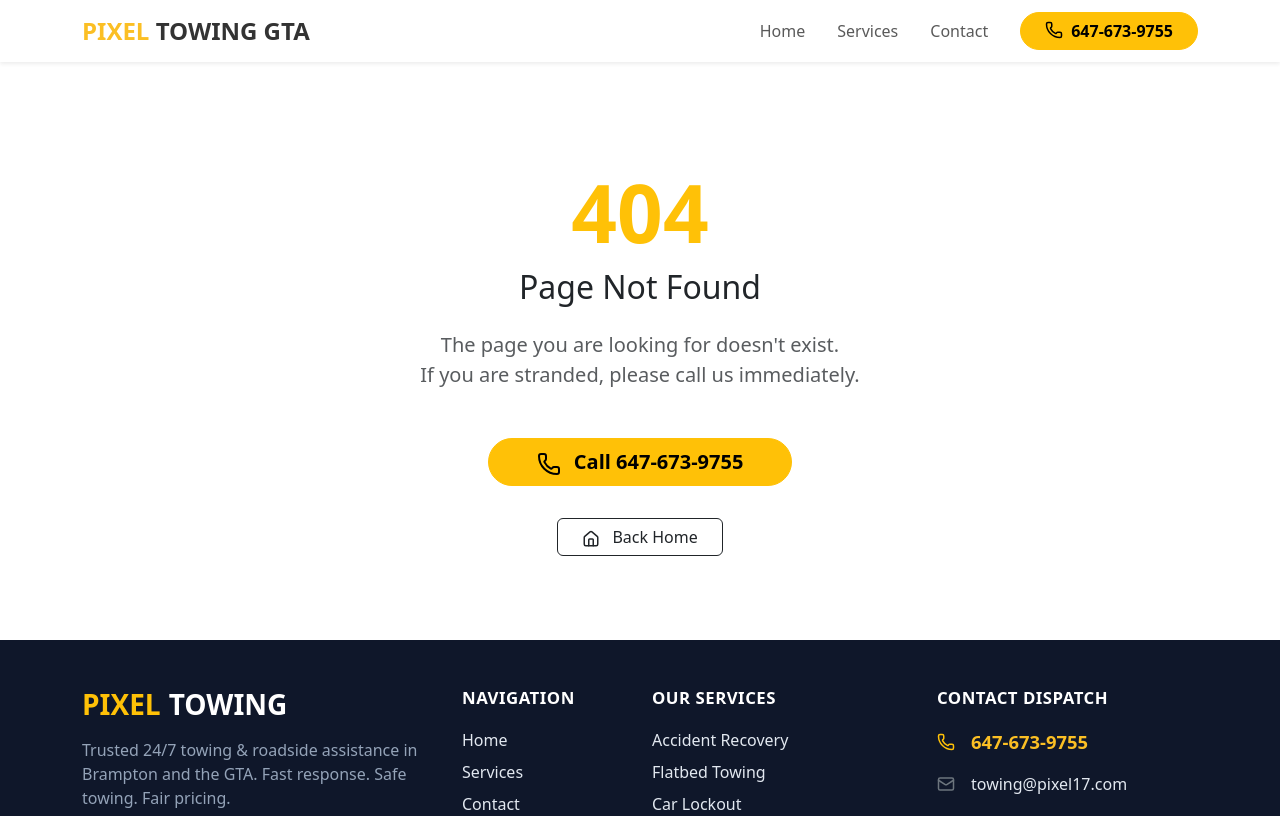
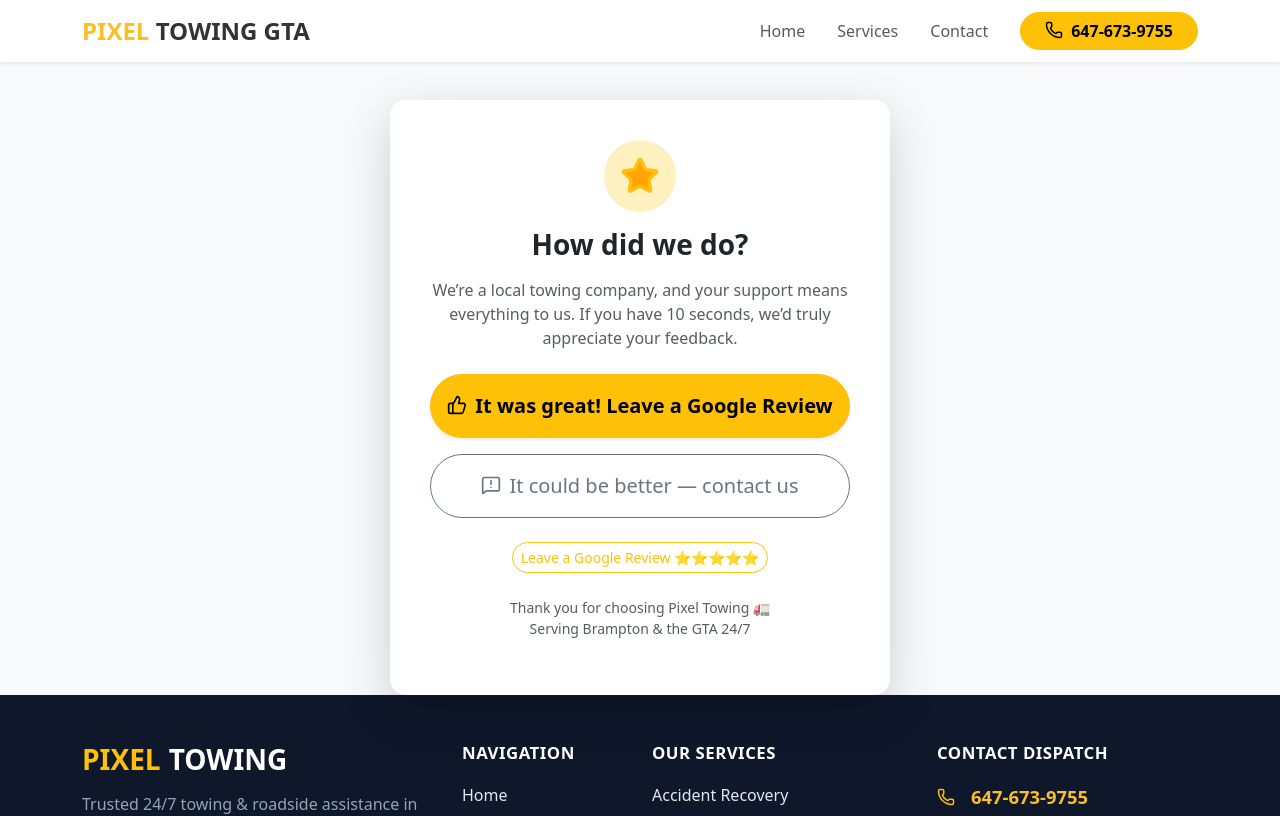
Before and after one commit to Aryan-1703/Pixel-Towing, a React (Vite) app: page /review in a window 1280 px wide. Shown: the top 816 px of the page. Built offline with nearby package versions, Linux system fonts and the light colour scheme.

Commit message:
update again

```diff
--- a/index.html
+++ b/index.html
@@ -28,9 +28,9 @@
 		<!-- Canonical -->
 		<link rel="canonical" href="https://pixeltowing.com/" />
 
-		<!-- Icons -->
-		<link rel="icon" type="image/png" href="src/assets/tow.jpg" />
-		<link rel="apple-touch-icon" href="src/assets/tow.jpg" />
+		<!-- Icons (MUST be in /public) -->
+		<link rel="icon" type="image/jpg" href="/tow.jpg" />
+		<link rel="apple-touch-icon" href="/tow.jpg" />
 
 		<!-- Theme Color -->
 		<meta name="theme-color" content="#852085" />
@@ -63,12 +63,12 @@
 		<script type="application/ld+json">
 			{
 				"@context": "https://schema.org",
-				"@type": "AutomotiveBusiness",
+				"@type": "TowingService",
 				"@id": "https://pixeltowing.com/#localbusiness",
 				"name": "Pixel Towing",
 				"alternateName": "Pixel Towing Brampton",
 				"url": "https://pixeltowing.com",
-				"logo": "https://pixeltowing.com/tow-icon.png",
+				"logo": "https://pixeltowing.com/tow.png",
 				"image": "https://pixeltowing.com/social-preview.jpg",
 				"description": "24/7 towing and roadside assistance in Brampton, Mississauga, and the GTA. Specializing in flatbed towing, accident recovery, lockouts, and battery boost services.",
 				"telephone": "+16476739755",
@@ -84,6 +84,7 @@
 					"latitude": 43.7315,
 					"longitude": -79.7624
 				},
+				"hasMap": "https://www.google.com/maps/place/Pixel+Towing",
 				"areaServed": [
 					{ "@type": "City", "name": "Brampton" },
 					{ "@type": "City", "name": "Mississauga" },
@@ -107,7 +108,10 @@
 					"closes": "23:59"
 				},
 				"paymentAccepted": ["Cash", "Credit Card", "Debit Card"],
-				"sameAs": ["https://www.instagram.com/pixel_towing"]
+				"sameAs": [
+					"https://www.instagram.com/pixel_towing",
+					"https://www.google.com/maps/place/Pixel+Towing"
+				]
 			}
 		</script>
 	</head>
@@ -115,7 +119,7 @@
 	<body>
 		<div id="root"></div>
 
-		<!-- No-JS fallback (SEO-safe) -->
+		<!-- No-JS fallback -->
 		<noscript>
 			<h1>Pixel Towing Brampton – 24/7 Emergency Tow Truck</h1>
 			<p>
--- a/src/App.tsx
+++ b/src/App.tsx
@@ -9,6 +9,7 @@
 import LocationPage from "./pages/LocationPage";
 import ContactPage from "./pages/ContactPage";
 import NotFound from "./pages/NotFound";
+import ReviewPage from "./pages/ReviewPage";
 
 function App() {
 	return (
@@ -23,6 +24,7 @@
 					{/* SEO Location Pages */}
 					<Route path="/locations/:cityId" element={<LocationPage />} />
 					<Route path="/contact" element={<ContactPage />} />
+					<Route path="/review" element={<ReviewPage />} />
 					{/* 404 */}
 					<Route path="*" element={<NotFound />} />
 				</Routes>
--- a/src/components/Footer.tsx
+++ b/src/components/Footer.tsx
@@ -110,6 +110,9 @@
 								</li>
 								<li>
 									<Link to="/contact">Get a Quote</Link>
+								</li>
+								<li>
+									<Link to="/review">Leave a Review</Link>
 								</li>
 								<li>
 									<a href="/sitemap.xml" target="_blank" rel="noopener noreferrer">
--- a/src/pages/LocationPage.tsx
+++ b/src/pages/LocationPage.tsx
@@ -4,7 +4,7 @@
 import SEO from "../components/SEO";
 
 // Images (Reuse existing assets)
-import heroBg from "../assets/tow.jpg";
+import heroBg from "/tow.jpg";
 import flatbedImg from "../assets/flatbed-towing-brampton.jpg";
 
 // 🌍 DYNAMIC CITY DATA
--- /dev/null
+++ b/src/pages/ReviewPage.tsx
@@ -0,0 +1,90 @@
+import { Container, Card, Button, Stack } from "react-bootstrap";
+import { Star, MessageSquareWarning, ThumbsUp } from "lucide-react";
+import SEO from "../components/SEO";
+
+const GOOGLE_REVIEW_LINK =
+	"https://search.google.com/local/writereview?placeid=ChIJ609ewdK2uUQRy0NgCt5WLWk";
+
+const ReviewPage = () => {
+	return (
+		<div className="bg-light" style={{ minHeight: "80vh", paddingTop: "100px" }}>
+			<SEO
+				title="Rate Pixel Towing | Brampton Tow Truck Reviews"
+				description="Leave a quick Google review for Pixel Towing. Your feedback helps other drivers find reliable towing services in Brampton & the GTA."
+				canonical="https://pixeltowing.com/review"
+			/>
+
+			<Container className="d-flex justify-content-center">
+				<Card
+					className="border-0 shadow-lg p-4 text-center rounded-4"
+					style={{ maxWidth: "500px", width: "100%" }}
+				>
+					<Card.Body>
+						{/* ICON */}
+						<div className="bg-warning bg-opacity-25 rounded-circle d-inline-flex p-3 mb-3">
+							<Star size={40} className="text-warning" fill="orange" />
+						</div>
+
+						<h1 className="h3 fw-bold mb-3">How did we do?</h1>
+
+						<p className="text-muted mb-4">
+							We’re a local towing company, and your support means everything to us. If
+							you have 10 seconds, we’d truly appreciate your feedback.
+						</p>
+
+						{/* MAIN ACTIONS */}
+						<Stack gap={3}>
+							{/* HAPPY → GOOGLE */}
+							<Button
+								href={GOOGLE_REVIEW_LINK}
+								target="_blank"
+								rel="noopener noreferrer"
+								variant="warning"
+								size="lg"
+								className="fw-bold py-3 shadow-sm rounded-pill"
+								aria-label="Leave a Google Review for Pixel Towing"
+							>
+								<ThumbsUp className="me-2 mb-1" size={20} />
+								It was great! Leave a Google Review
+							</Button>
+
+							{/* NOT HAPPY → CONTACT */}
+							<Button
+								href="/contact"
+								variant="outline-secondary"
+								size="lg"
+								className="fw-medium py-3 rounded-pill"
+								aria-label="Contact Pixel Towing Support"
+							>
+								<MessageSquareWarning className="me-2 mb-1" size={20} />
+								It could be better — contact us
+							</Button>
+						</Stack>
+
+						{/* SECOND CTA (BOOST CONVERSION) */}
+						<div className="mt-4">
+							<Button
+								href={GOOGLE_REVIEW_LINK}
+								target="_blank"
+								rel="noopener noreferrer"
+								variant="outline-warning"
+								size="sm"
+								className="rounded-pill"
+							>
+								Leave a Google Review ⭐⭐⭐⭐⭐
+							</Button>
+						</div>
+
+						<p className="text-muted small mt-4">
+							Thank you for choosing Pixel Towing 🚛
+							<br />
+							Serving Brampton & the GTA 24/7
+						</p>
+					</Card.Body>
+				</Card>
+			</Container>
+		</div>
+	);
+};
+
+export default ReviewPage;
```
Also changed, not shown: public/tow.jpg (renamed from src/assets/tow.jpg), 1 other file (tests, documents, lock files or other folders).
